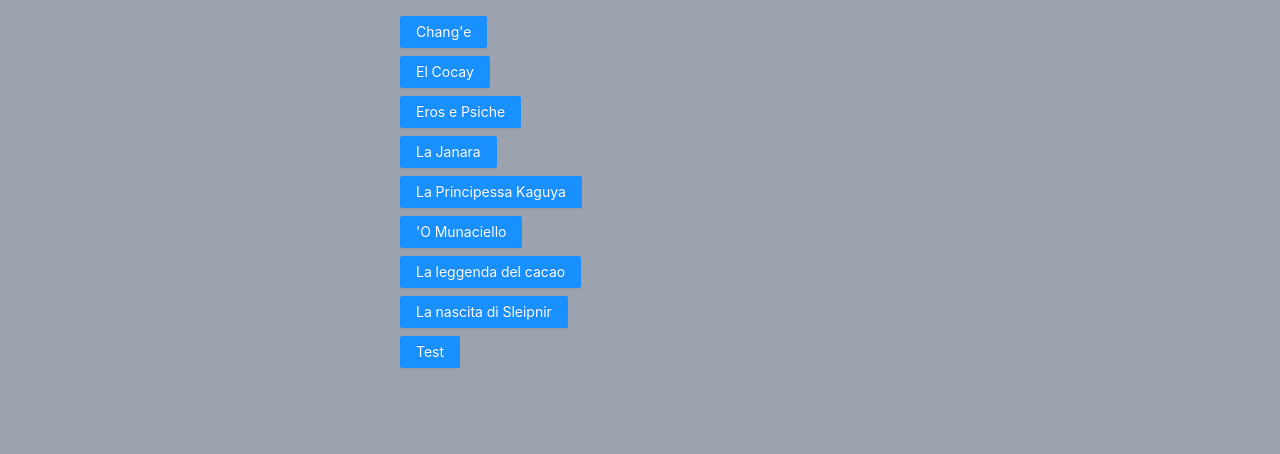
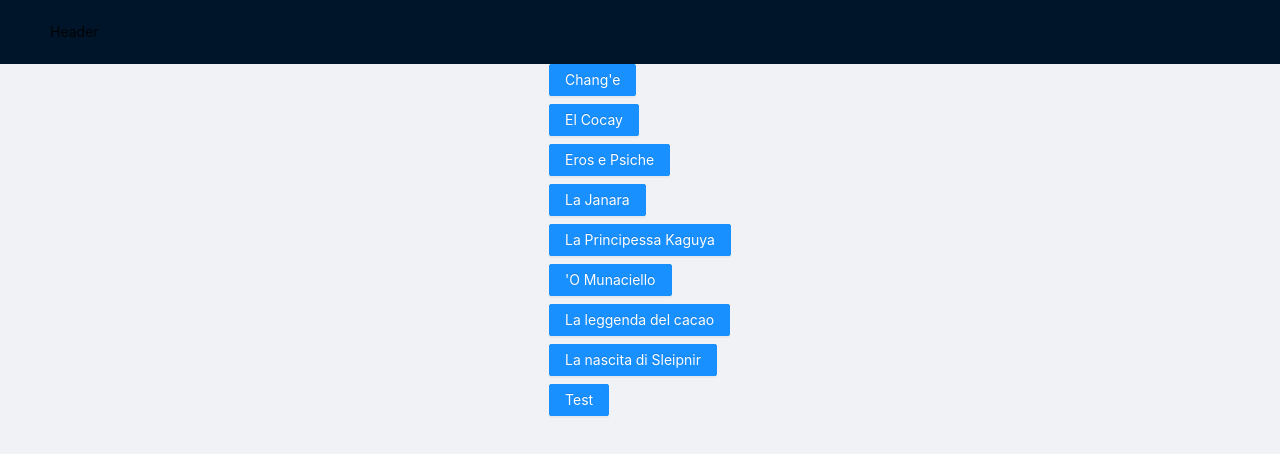
Before and after one commit to cyan0n/myth-quiz, a Next.js app: page / in a window 1280 px wide. Shown: the top 454 px of the page. Built offline with nearby package versions, Linux system fonts and the light colour scheme.

Commit message:
Updated pagelayout and complete quiz redirect

```diff
--- a/components/Layout.tsx
+++ /dev/null
@@ -1,19 +0,0 @@
-import Head from "next/head";
-
-export default function Layout({
-  className,
-  children,
-}: {
-  className?: string;
-  children: React.ReactNode;
-}) {
-  return (
-    <div className="layout">
-      <Head>
-        <link rel="icon" href="/favicon.ico" />
-        <meta name="og:title" content="Vampire Companion" />
-      </Head>
-      <main className={className}>{children}</main>
-    </div>
-  );
-}
--- /dev/null
+++ b/components/PageLayout.tsx
@@ -0,0 +1,21 @@
+import { Layout, Space } from "antd";
+import Head from "next/head";
+
+export default function PageLayout({
+  className,
+  children,
+}: {
+  className?: string;
+  children: React.ReactNode;
+}) {
+  return (
+    <Layout style={{ height: "100vh" }}>
+      <Layout.Header>Header</Layout.Header>
+      <Layout.Content style={{ display: "flex", justifyContent: "center" }}>
+        <Space direction="vertical" align="center">
+          {children}
+        </Space>
+      </Layout.Content>
+    </Layout>
+  );
+}
--- a/components/questions/Questions.tsx
+++ b/components/questions/Questions.tsx
@@ -1,5 +1,5 @@
 import { useCounter } from "ahooks";
-import { Space, Steps, Card, Button } from "antd";
+import { Space, Steps, Card, Button, Progress } from "antd";
 import React, { useEffect, useState } from "react";
 import { SaveAnswer } from "../../services/ContestantService";
 import { QuestionType } from "../../types";
@@ -9,6 +9,7 @@ export interface QuestionsProps {
   checkpoint?: number;
   questions: QuestionType[];
   onAnswer: (question_Idx: number, answer: any) => void | Promise<void>;
+  onComplete: () => void;
 }
 
 type QuestionsComponent = React.FC<QuestionsProps>;
@@ -17,12 +18,13 @@ const Questions: QuestionsComponent = ({
   checkpoint = 0,
   questions,
   onAnswer,
+  onComplete,
 }) => {
   const [step, { inc: nextStep, dec: prevStep, set: setStep }] = useCounter(
     checkpoint,
     {
       min: 0,
-      max: questions.length - 1,
+      max: questions.length,
     },
   );
   const [current, setCurrent] = useState<QuestionType>(questions[step]);
@@ -32,19 +34,25 @@ const Questions: QuestionsComponent = ({
     setCurrent(questions[step]);
     setCurrentValue(null);
   }, [step]);
+  useEffect(() => {
+    console.log(step);
+    if (step === questions.length) {
+      onComplete();
+    }
+  }, []);
 
   const handleClick = async () => {
     await onAnswer(step, currentValue);
-    nextStep();
+    if (step < questions.length - 1) {
+      nextStep();
+    } else {
+      onComplete();
+    }
   };
 
   return (
     <Space direction="vertical">
-      <Steps current={step} progressDot size="default">
-        {[...Array(questions.length)].map((_, i) => (
-          <Steps.Step key={`step_${i}`} onClick={() => setStep(i)} />
-        ))}
-      </Steps>
+      <Progress percent={(step / questions.length) * 100} showInfo={false} />
       <Card
         actions={[
           <Button
@@ -56,7 +64,7 @@ const Questions: QuestionsComponent = ({
           </Button>,
         ]}
       >
-        <Question question={current} onChange={setCurrentValue} />
+        {current && <Question question={current} onChange={setCurrentValue} />}
       </Card>
     </Space>
   );
--- a/pages/[myth]/index.tsx
+++ b/pages/[myth]/index.tsx
@@ -1,6 +1,6 @@
 import { Button, Form, Image, Input, Modal, Typography } from "antd";
 import React from "react";
-import Layout from "../../components/Layout";
+import PageLayout from "../../components/PageLayout";
 import { useRouter } from "next/router";
 import RegistrationModal from "../../components/RegistrationModal";
 import withSession from "../../lib/session";
@@ -35,8 +35,12 @@ const Landing: React.FC<LandingProps> = ({ user, quiz, checkpoint }) => {
     });
   };
 
+  const handleComplete = () => {
+    router.push(`${myth}/results`);
+  };
+
   return (
-    <Layout>
+    <PageLayout>
       <Typography.Title>{quiz.name}</Typography.Title>
       <Image
         width={200}
@@ -47,9 +51,10 @@ const Landing: React.FC<LandingProps> = ({ user, quiz, checkpoint }) => {
         questions={quiz.quiz}
         onAnswer={handleAnswer}
         checkpoint={checkpoint}
+        onComplete={handleComplete}
       />
       <RegistrationModal user={user} />
-    </Layout>
+    </PageLayout>
   );
 };
 
--- a/pages/index.tsx
+++ b/pages/index.tsx
@@ -1,12 +1,12 @@
 import { Space, Button } from "antd";
-import Layout from "../components/Layout";
+import PageLayout from "../components/PageLayout";
 
 import data from "../data";
 import { Quiz } from "../types";
 
 export default function Home() {
   return (
-    <Layout>
+    <PageLayout>
       <Space direction="vertical">
         {data.map((myth: Quiz) => (
           <Button key={myth.slug} type="primary" href={myth.slug}>
@@ -14,6 +14,6 @@ export default function Home() {
           </Button>
         ))}
       </Space>
-    </Layout>
+    </PageLayout>
   );
 }
--- a/pages/landing.tsx
+++ b/pages/landing.tsx
@@ -1,14 +1,16 @@
 import { Button, Form, Input } from "antd";
 import React from "react";
-import Layout from "../components/Layout";
+import PageLayout from "../components/PageLayout";
 
 interface LandingProps {}
 
 const Landing: React.FC<LandingProps> = ({}) => {
   return (
-    <Layout>
+    <PageLayout>
       <Form className="flex flex-col items-center">
-      <h1 className="mt-24 text-xl text-center">Inserisci il tuo nome per partecipare alla sfida!</h1>
+        <h1 className="mt-24 text-xl text-center">
+          Inserisci il tuo nome per partecipare alla sfida!
+        </h1>
         <Form.Item
           label="Nome"
           name="name"
@@ -22,7 +24,7 @@ const Landing: React.FC<LandingProps> = ({}) => {
           </Button>
         </Form.Item>
       </Form>
-    </Layout>
+    </PageLayout>
   );
 };
 
--- a/pages/quiz.tsx
+++ b/pages/quiz.tsx
@@ -1,14 +1,14 @@
 import React from "react";
-import Layout from "../components/Layout";
+import PageLayout from "../components/PageLayout";
 import StepsNumbersHorizontal from "../components/steps/stepsNumbersHorizontal";
 
 interface QuizProps {}
 
 const Quiz: React.FC<QuizProps> = ({}) => {
   return (
-    <Layout>
+    <PageLayout>
       <StepsNumbersHorizontal />
-    </Layout>
+    </PageLayout>
   );
 };
 
```
